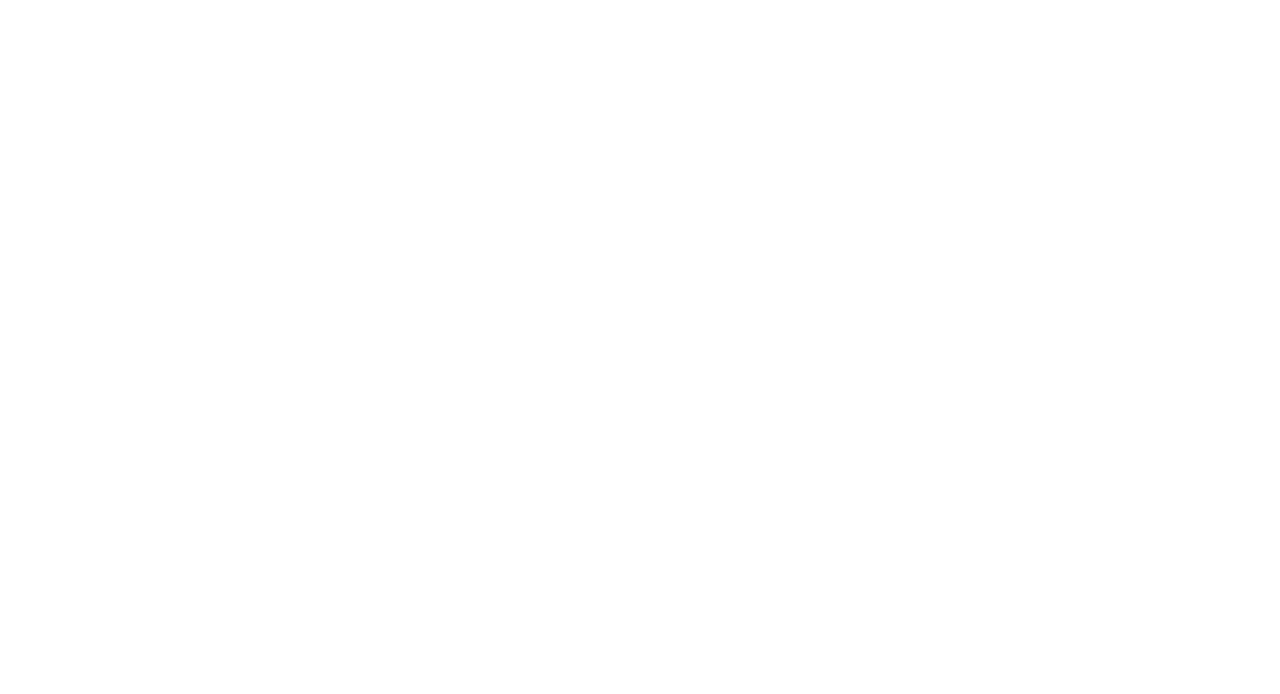
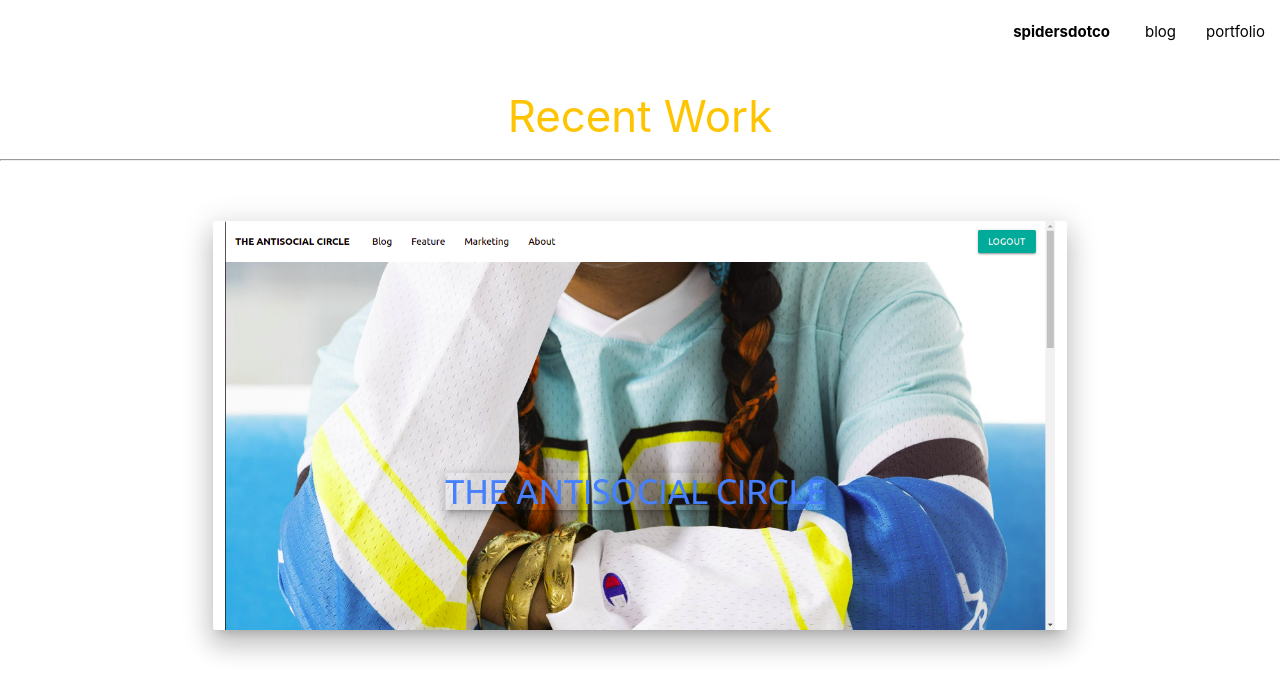
Before and after one commit to adriankokai/spidersdotcofrontend, a React (Create React App) app: page /portfolio in a window 1280 px wide. Shown: the top 694 px of the page. Built offline with nearby package versions, Linux system fonts and the light colour scheme.

Commit message:
create portfolio page

```diff
--- a/src/App.js
+++ b/src/App.js
@@ -1,6 +1,7 @@
 import React, { Component } from 'react';
 import { BrowserRouter as Router, Route } from 'react-router-dom';
 import Blog from '../src/pages/Blog'
+import Portfolio from '../src/pages/Portfolio'
 import "materialize-css/dist/css/materialize.min.css";
 
 export class App extends Component {
@@ -8,6 +9,7 @@
     return (
       <Router>
           <Route exact path='/' component={Blog} />
+          <Route exact path='/portfolio' component={Portfolio} />
       </Router>
     )
   }
--- a/src/pages/Blog.js
+++ b/src/pages/Blog.js
@@ -1,4 +1,6 @@
 import React, { Component } from 'react'
+import BlogCard from '../components/blog/BlogCard'
+import ContactInfo from '../components/blog/ContactInfo'
 import Navbar from '../components/navbar/Navbar'
 
 export class Blog extends Component {
@@ -6,6 +8,8 @@
         return (
             <div>
                 <Navbar />
+                <ContactInfo />
+                <BlogCard />
             </div>
         )
     }
--- /dev/null
+++ b/src/pages/Portfolio.js
@@ -0,0 +1,27 @@
+import React, { Component } from 'react'
+import Navbar from '../components/navbar/Navbar'
+import tac from '../images/tac.png'
+
+export class Portfolio extends Component {
+    render() {
+        return (
+            <div>
+                <Navbar />
+                <h3 className="center amber-text text-accent-3">Recent Work</h3>
+                <hr />
+                <br /><br />
+                <a href="https://thaantisocialcircle.web.app" target="_blank" >
+                    <div className="row ">
+                        <div class="card col s10 m8 offset-s1 offset-m2 z-depth-4">
+                            <div class="card-image waves-effect waves-block waves-light">
+                                <img class="activator" src={tac} />
+                            </div>
+                        </div>
+                    </div>
+                </a>
+            </div>
+        )
+    }
+}
+
+export default Portfolio
```
